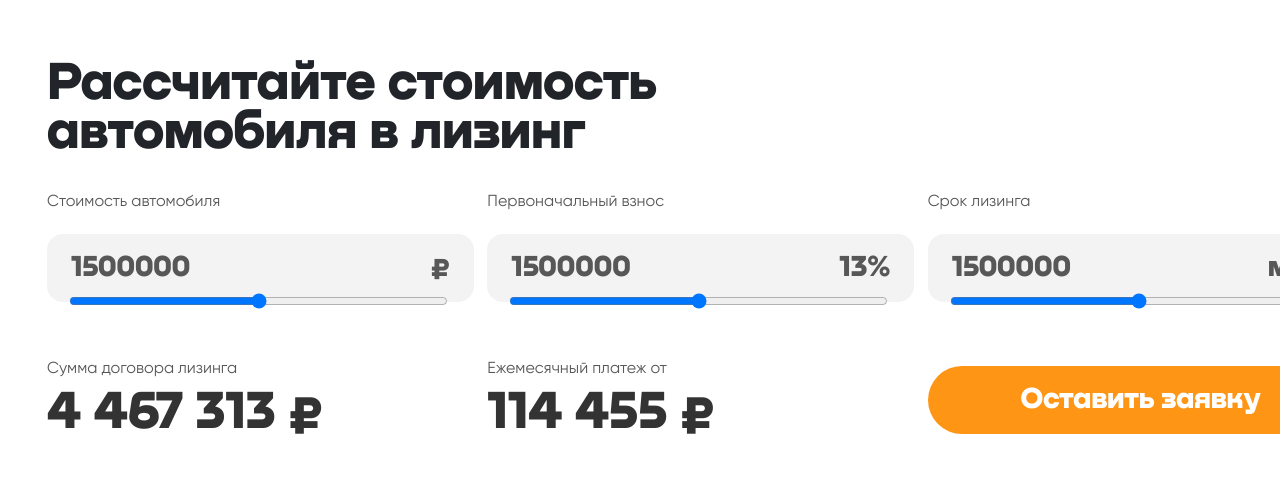
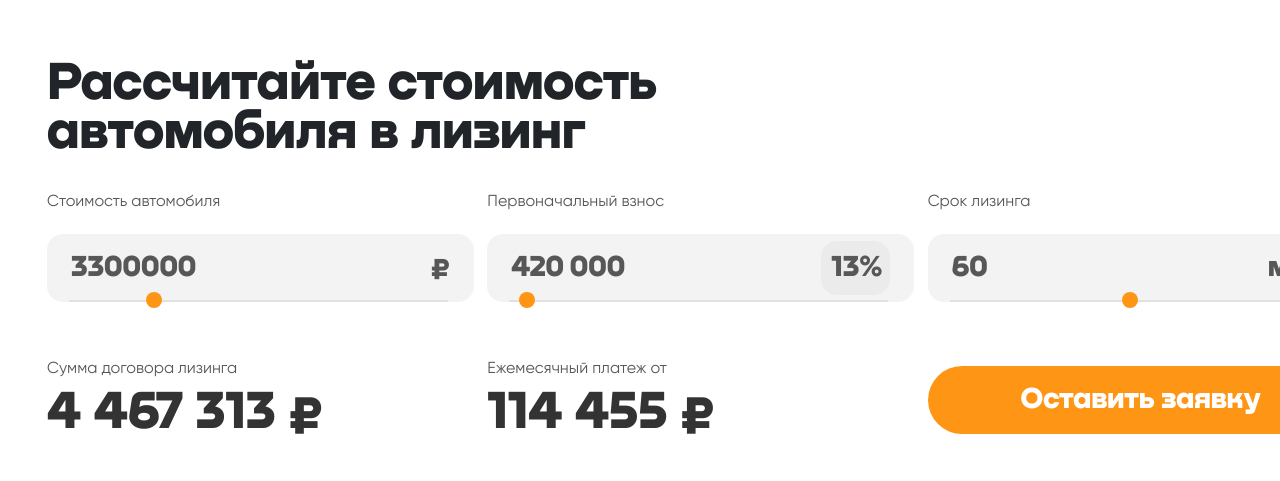
Before and after one commit to start2top/friend-lee, a website: page src/index.html in a window 1280 px wide. Shown: the part 153-634 px from the top of the page. Drawn offline with nearby package versions, Linux system fonts and the light colour scheme; files that its build step writes are made by us from their sources; files whose address does not match are found by name.

Commit message:
modified some styles on input exept filled bar

```diff
--- /dev/null
+++ b/src/assets/sass/components/_input.scss
@@ -0,0 +1,23 @@
+input {
+    position: absolute;
+    bottom: 0;
+    width: 379px;
+    left: 22px;
+    color: $main-color;
+    -webkit-appearance: none;
+    &[type=range]::-webkit-slider-thumb {
+        -webkit-appearance: none;
+        background-color: $main-color;
+        width: 16px;
+        height: 16px;
+        border-radius: 50%;
+        cursor: pointer;
+        transform: translateY(-50%);
+    }
+    &[type=range]::-webkit-slider-runnable-track {
+        -webkit-appearance: none;
+        z-index: 1;
+        background: linear-gradient(#E1E1E1, #E1E1E1);
+        height: 2px;
+    }
+}
--- a/src/assets/sass/blocks/_main.scss
+++ b/src/assets/sass/components/_main.scss
@@ -35,12 +35,13 @@
             height: 68px;
             background: #F3F3F4;
             border-radius: 16px;
-            input {
-                position: absolute;
-                bottom: -7px;
-                width: 379px;
-                left: 22px;
-                color: $main-color;
+            &:nth-child(2) span {
+                display: block;
+                padding: 5px 10px;
+                width: 69px;
+                height: 54px;
+                background: #EBEBEC;
+                border-radius: 16px;
             }
             label {
                 position: absolute;
--- a/src/assets/sass/style.scss
+++ b/src/assets/sass/style.scss
@@ -1,8 +1,9 @@
 @import './libs/bootstrap-reboot.min';
 @import './libs/fonts';
 @import './variables/variables';
-@import './blocks/main';
-@import './blocks/button';
+@import './components/main';
+@import './components/button';
+@import './components/input';
 
 
 
--- a/src/index.html
+++ b/src/index.html
@@ -12,30 +12,33 @@
         <h1>Рассчитайте стоимость автомобиля в лизинг</h1>
     <form class="main_form">
        <div class="main_form_container range_block">
-            <p>1500000</p>
+            <p>3300000</p>
             <span>₽</span>
             <label for="price">Стоимость автомобиля</label>
-            <input type="range" name="price" min="1500000" max="10000000" placeholder="1500000">
+            <input type="range" id="price" name="price" min="1500000" max="10000000" value="3300000">
+            <div class="range_block_bar"></div>
        </div>
        <div class="main_form_container range_block">
-            <p>1500000</p>
-            <span>13%</span>
+            <p>420 000</p>
+            <span id="init-percentage">13%</span>
             <label for="initial-payment">Первоначальный взнос</label>
-            <input type="range" name="initial-payment" min="1500000" max="10000000" placeholder="1500000">
+            <input type="range" id="initial-payment" name="initial-payment" min="150000" max="10000000" value="420000">
+            <div class="range_block_bar"></div>
        </div>
        <div class="main_form_container range_block">
-            <p>1500000</p>
+            <p>60</p>
             <span>мес.</span>
             <label for="lease-term">Срок лизинга</label>
-            <input type="range" name="lease-term" min="1500000" max="10000000" placeholder="">
+            <input type="range" name="lease-term" id="lease-term" min="6" max="120" value="60">
+            <div class="range_block_bar"></div>
        </div>
        <div class="main_form_container">
             <label for="sum">Сумма договора лизинга</label>
-            <h2 name="sum">4 467 313 ₽</h2>
+            <h2 name="sum" id="leasing_sum">4 467 313 ₽</h2>
        </div>
        <div class="main_form_container">
             <label for="monthly_payment">Ежемесячный платеж от</label>
-            <h2 name="monthly_payment">114 455 ₽</h2>
+            <h2 name="monthly_payment" id="monthly_payment">114 455 ₽</h2>
        </div>
        <button>Оставить заявку</button>
     </form>
```
Also changed, not shown: src/assets/js/script.js (+15 -1 lines), dist/css/style.min.css, dist/index.html, dist/js/script.js, src/assets/sass/components/_button.scss (renamed from src/assets/sass/blocks/_button.scss).
